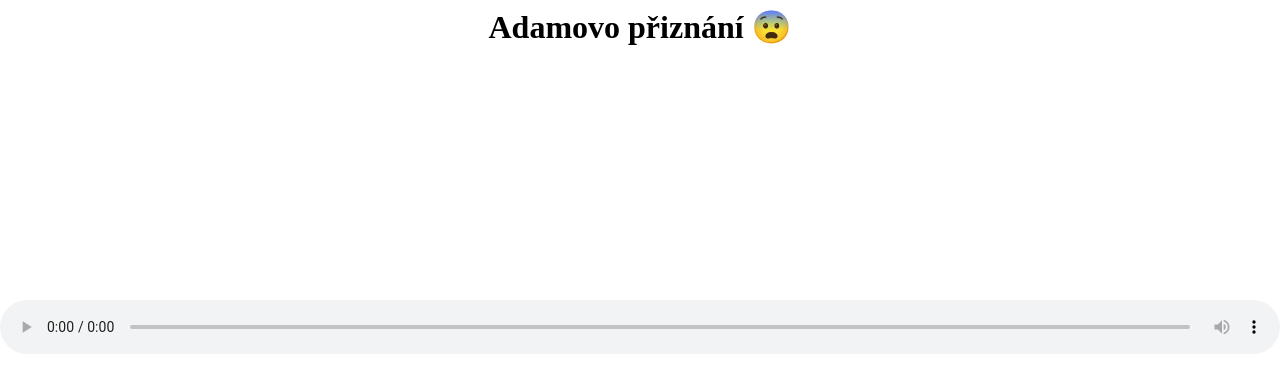
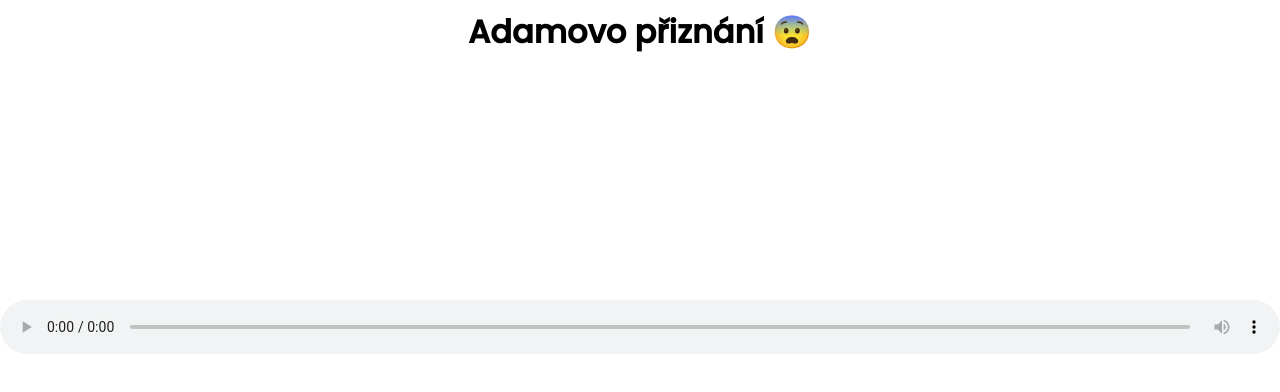
Before and after one commit to ItzJustError/AdamJeGay, a plain HTML site: page index.html in a window 1280 px wide. Drawn offline with Linux system fonts and the light colour scheme.

Commit message:
Update index.html

```diff
--- a/index.html
+++ b/index.html
@@ -2,9 +2,7 @@
  <meta charset="utf-8">
 	<meta name="viewport" content="width=device-width, initial-scale=1">
     <title>AdamJeGay</title>
-	<link rel="preconnect" href="https://fonts.googleapis.com">
-<link rel="preconnect" href="https://fonts.gstatic.com" crossorigin>
-<link href="https://fonts.googleapis.com/css2?family=Poppins:wght@500&display=swap" rel="stylesheet">
+	<link href="https://fonts.googleapis.com/css2?family=Poppins:wght@500&display=swap" rel="stylesheet">
     <style>
 audio         {
     left: 0;
@@ -15,6 +13,9 @@
     top: 50%;
     width: 100%;
 }
+body {
+  font-family: "Poppins", sans-serif;
+}
 </style>
 </head>
 <center><h1>Adamovo přiznání 😨</h1></center>
```
